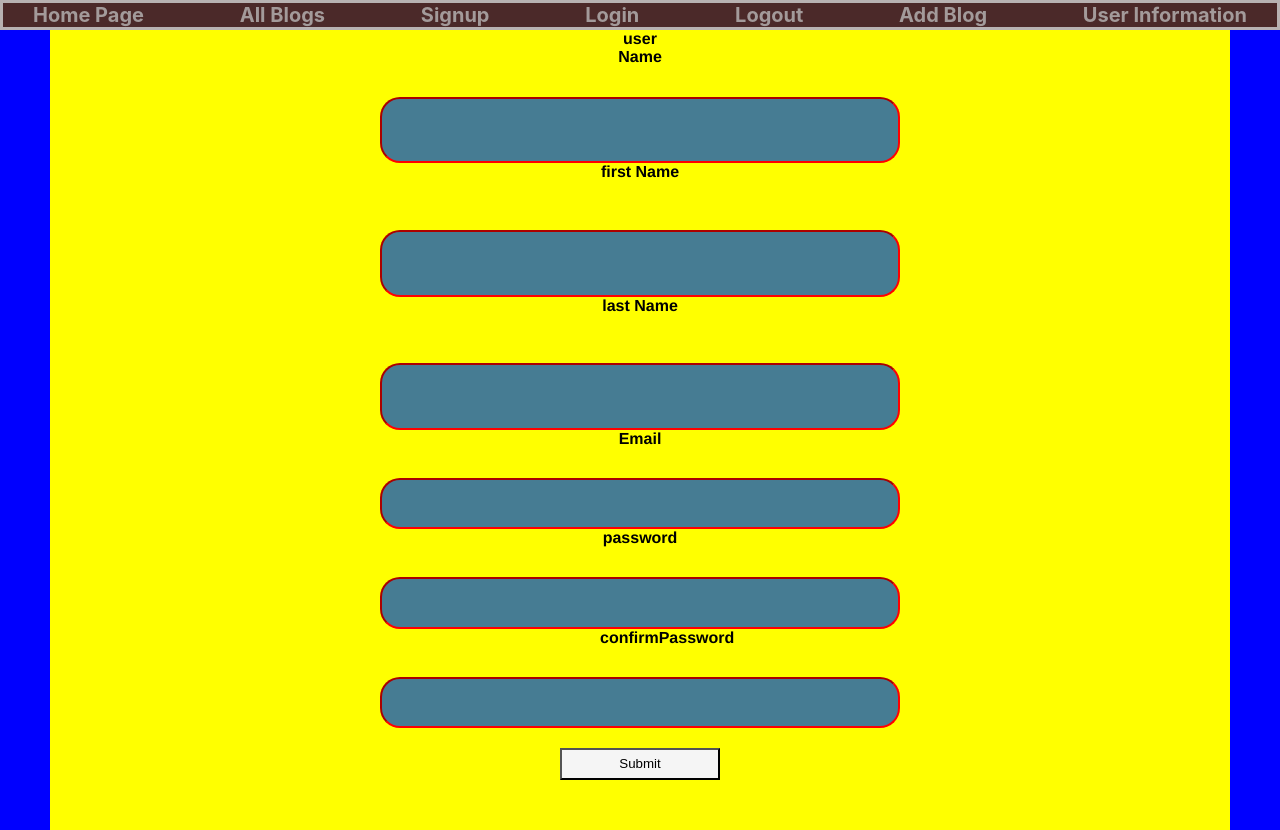
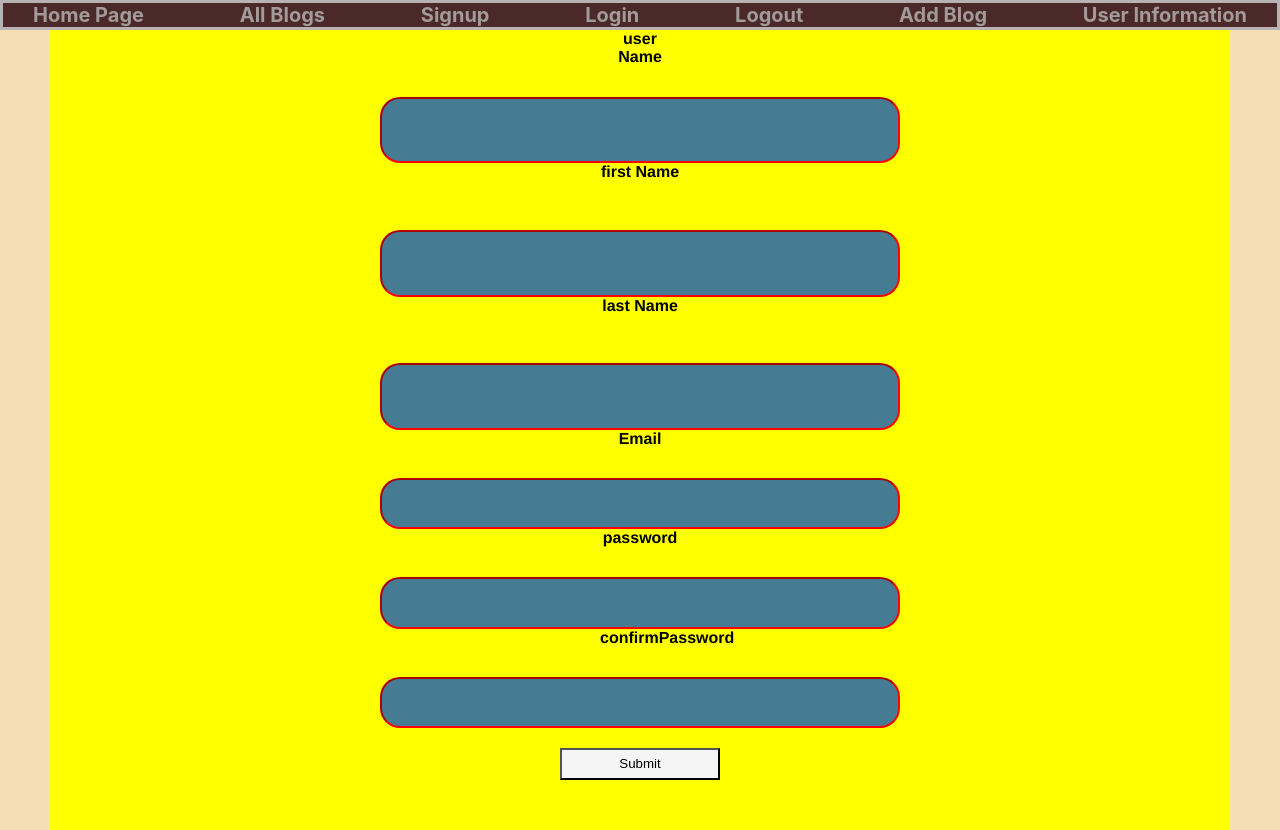
Before and after one commit to mayaheilpern/blog-app, a React (Create React App) app: page /signup in a window 1280 px wide. Built offline with nearby package versions, Linux system fonts and the light colour scheme; no server answers.

Commit message:
radial sidebar gradients

```diff
--- a/src/screens/SignUpUser/signUpUser.css
+++ b/src/screens/SignUpUser/signUpUser.css
@@ -1,32 +1,32 @@
-/* div {
-  background-color: yellow;
-  height: 100vh;
-  width: 100vw;
-  overflow-y: scroll;
-} */
 .leftside {
-  background-color: blue;
   position: absolute;
+  background-color: wheat;
   width: 50px;
   height: 100vh;
   z-index: 1;
   margin: 0px 0px;
-}
-@keyframes input {
-  from {
-    background-color: blue;
-  }
-  to {
-    background: radial-gradient(#e66465, #9198e5);
-  }
+  animation: input 4s infinite alternate-reverse;
 }
 .rightside {
-  background-color: blue;
   position: absolute;
+  background-color: wheat;
   right: 0px;
   width: 50px;
   height: 100vh;
   z-index: 1;
+  animation: input 4s infinite;
+}
+@keyframes input {
+  from {
+    /* radial-gradient(farthest-corner at top right, ..) */
+    background-position: left top;
+    background-size: 200% 100%;
+  }
+  to {
+    /* radial-gradient(farthest-corner at top left, ..) */
+    background-position: right top;
+    background-size: 200% 100%;
+  }
 }
 
 .signUpForm {
```
